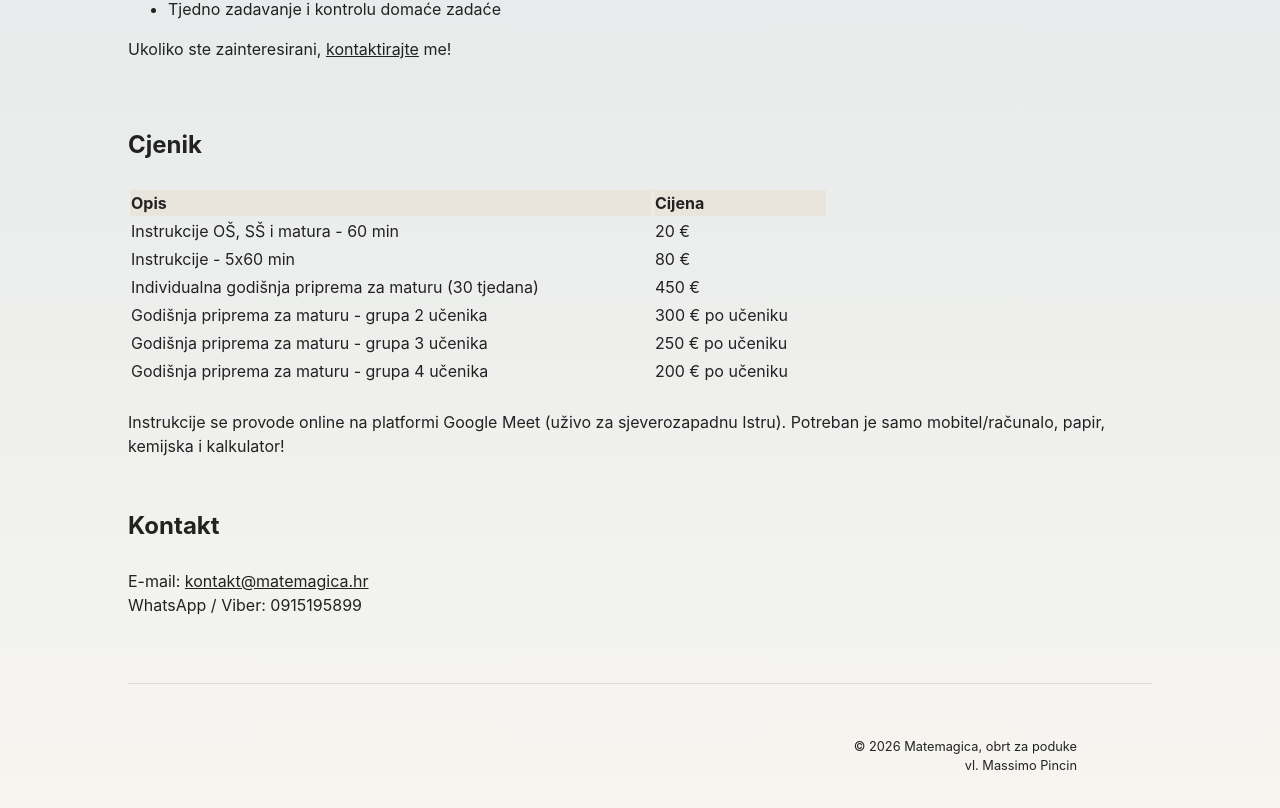
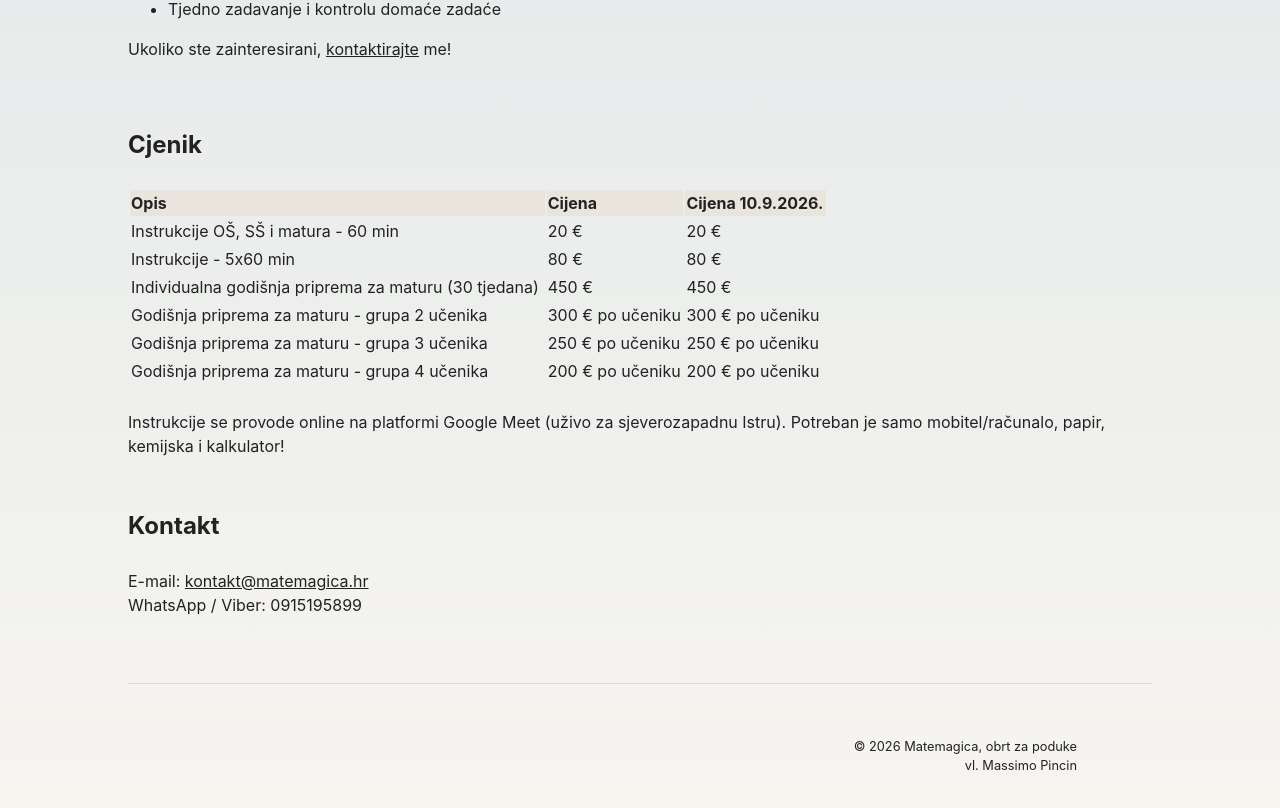
Before and after one commit to mpmatemagica/matemagica, a Vue app: page / in a window 1280 px wide. Shown: the part 1245-2053 px from the top of the page. Built offline with nearby package versions, Linux system fonts and the light colour scheme.

Commit message:
Update App.vue

```diff
--- a/src/App.vue
+++ b/src/App.vue
@@ -75,6 +75,7 @@ import logo from '@/assets/logo.png'
           <tr>
             <th>Opis</th>
             <th>Cijena</th>
+            <th>Cijena 10.9.2026.</th>
           </tr>
         </thead>
 
@@ -82,27 +83,33 @@ import logo from '@/assets/logo.png'
           <tr>
             <td>Instrukcije OŠ, SŠ i matura - 60 min</td>
             <td>20 €</td>
+            <td>20 €</td>
           </tr>
 
           <tr>
             <td>Instrukcije - 5x60 min</td>
+            <td>80 €</td>
             <td>80 €</td>
           </tr>
 
           <tr>
             <td>Individualna godišnja priprema za maturu (30 tjedana)</td>
             <td>450 €</td>
+            <td>450 €</td>
           </tr>
           <tr>
             <td>Godišnja priprema za maturu - grupa 2 učenika</td>
+            <td>300 € po učeniku</td>
             <td>300 € po učeniku</td>
           </tr>
           <tr>
             <td>Godišnja priprema za maturu - grupa 3 učenika</td>
             <td>250 € po učeniku</td>
+            <td>250 € po učeniku</td>
           </tr>
           <tr>
             <td>Godišnja priprema za maturu - grupa 4 učenika</td>
+            <td>200 € po učeniku</td>
             <td>200 € po učeniku</td>
           </tr>
         </tbody>
```
